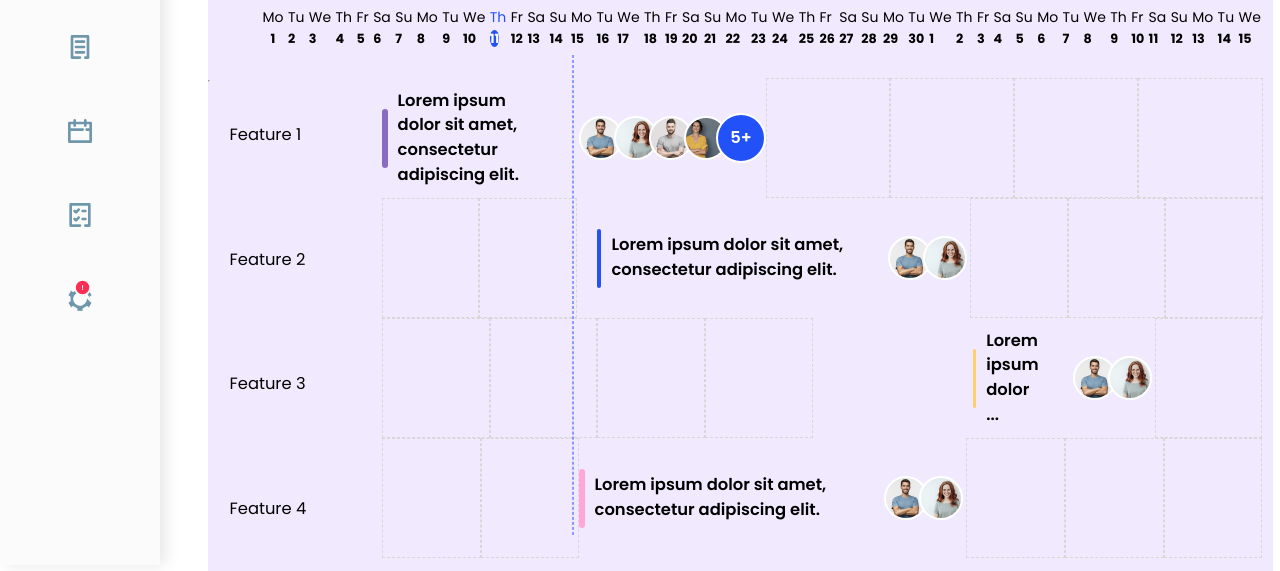
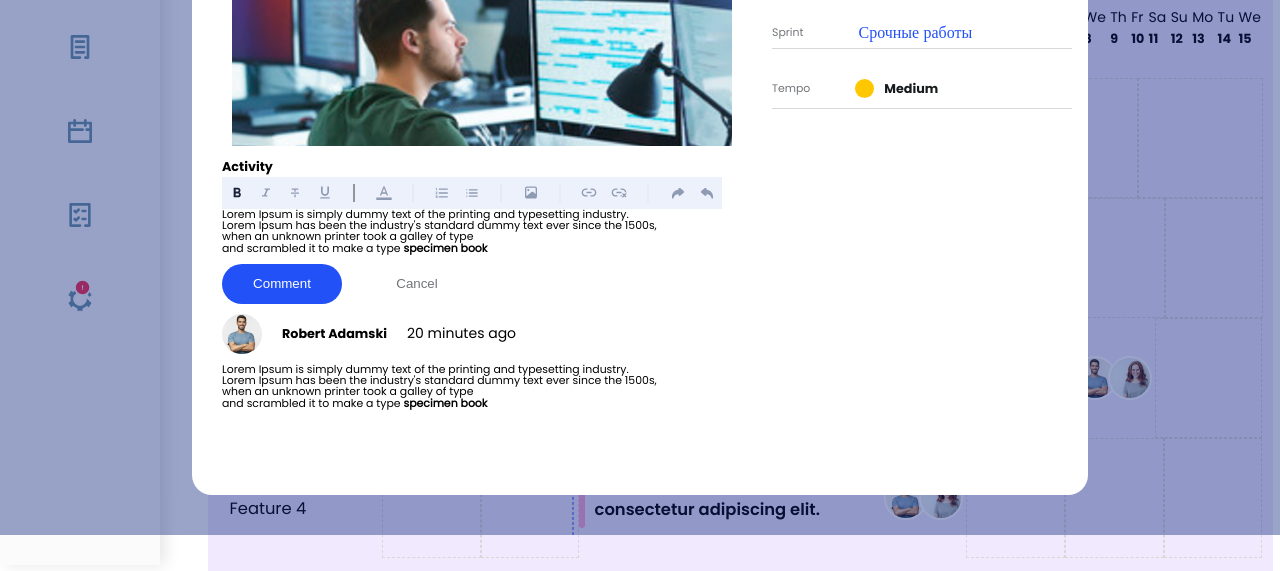
Before and after one commit to Roman-wdesign/Active_box, a website built with webpack: page src/index.html in a window 1280 px wide. Shown: the part 265-836 px from the top of the page. Built offline with nearby package versions, Linux system fonts and the light colour scheme.

```diff
--- a/src/index.html
+++ b/src/index.html
@@ -447,7 +447,7 @@
         </div>
     </div>
 </div>
-<div class="popup d-none justify-content-center align-items-center position-fixed" id="popup">
+<div class="popup d-flex justify-content-center align-items-center position-fixed" id="popup">
     <div class="popup__body d-flex flex-row justify-content-between position-relative p-5">
         <div class="popup__content">
             <div class="popup__close">
@@ -499,7 +499,7 @@
                     type<br>
                     and scrambled it to make a type <b>specimen book</b>
                 </p>
-                <div class="popup__activity_buttons row d-flex flex-row mt-3 mb-3 ">
+                <div class="popup__activity_buttons row d-flex flex-row mt-3 mb-3 gap-4">
 
                         <div class="col">
                             <button class="popup__activity_buttons-comment  d-flex flex-row align-items-center justify-content-center">
```
